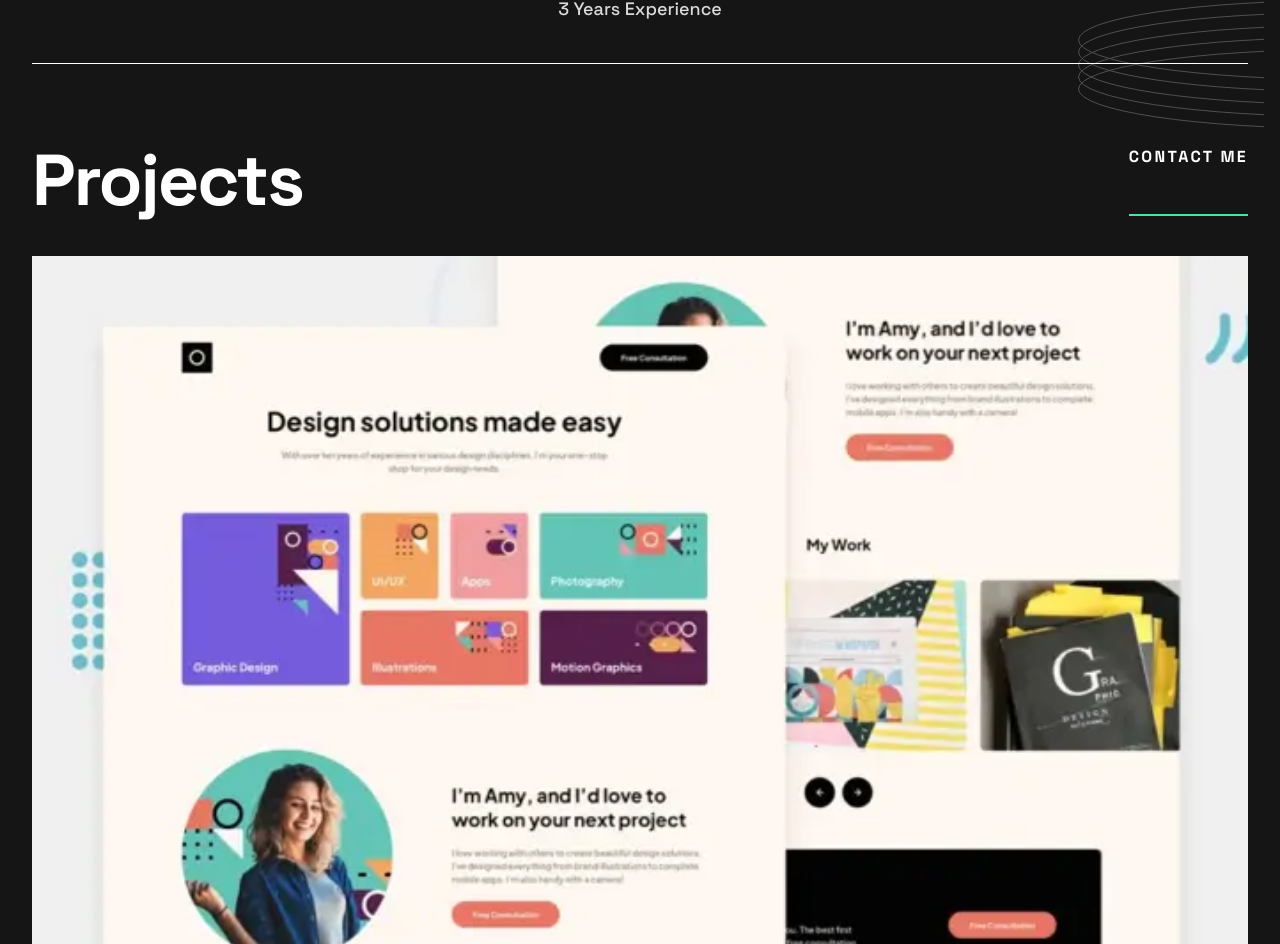
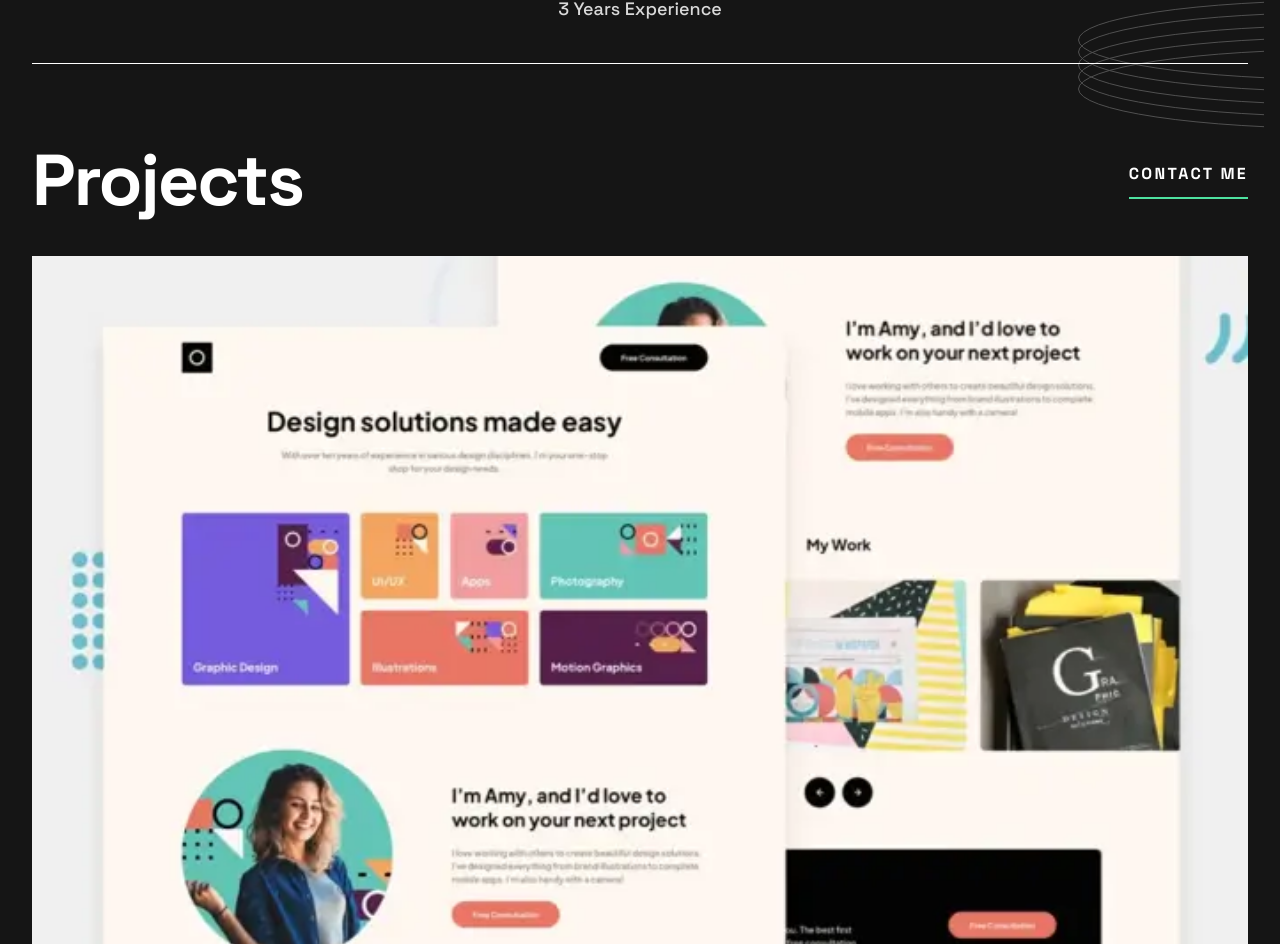
Before and after one commit to johnnygerard/FEM-Single-page-developer-portfolio, an Angular app: page / in a window 1280 px wide. Shown: the part 1220-2164 px from the top of the page. Built offline with nearby package versions, Linux system fonts and the light colour scheme.

Commit message:
fix: button height

```diff
--- a/src/app/app.component.scss
+++ b/src/app/app.component.scss
@@ -122,10 +122,8 @@
 .projects {
   &-header {
     display: flex;
-  }
-
-  &-title {
-    margin-right: auto;
+    justify-content: space-between;
+    align-items: center;
   }
 
   display: grid;
```
